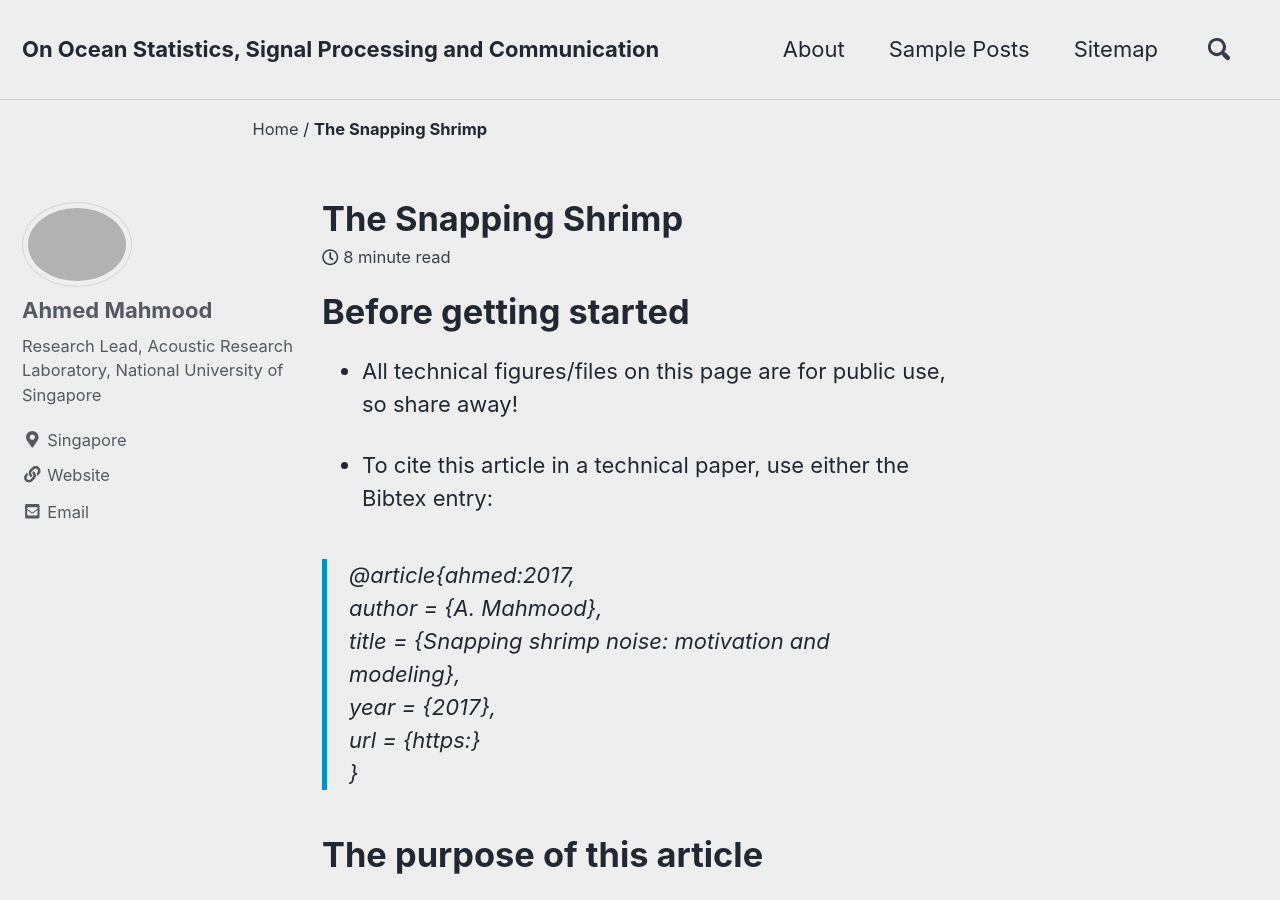
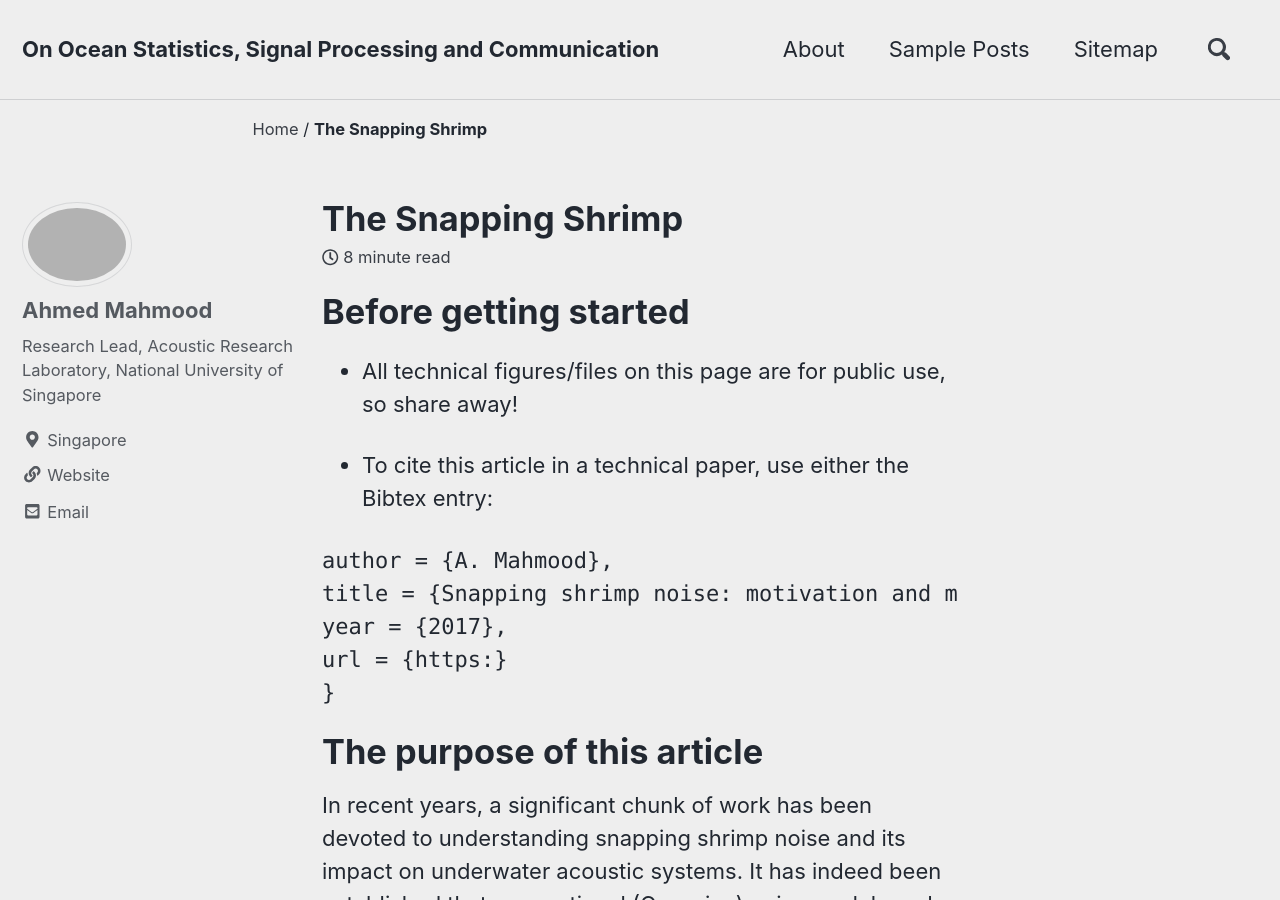
Before and after one commit to ahmd-mahm/ahmd-mahm.github.io, a Jekyll site: the page built from _posts/2018-02-28-The-Snapping-Shrimp.md, in a window 1280 px wide and 900 px high. Built offline with Jekyll 4.4.1, drawn with Linux system fonts in a browser that asks for light colours; nearby versions of some CDN libraries; formulas are drawn with MathJax 3.

Commit message:
Update 2018-02-28-The-Snapping-Shrimp.md

````diff
--- a/_posts/2018-02-28-The-Snapping-Shrimp.md
+++ b/_posts/2018-02-28-The-Snapping-Shrimp.md
@@ -12,12 +12,13 @@ font-size: 16px
 - To cite this article in a technical paper, use either the Bibtex entry:
 
 
-> @article{ahmed:2017,
+```@article{ahmed:2017,
 author = {A. Mahmood},
 title = {Snapping shrimp noise: motivation and modeling},
 year = {2017},
 url = {https:}
 }
+```
 
 # The purpose of this article
 
````
